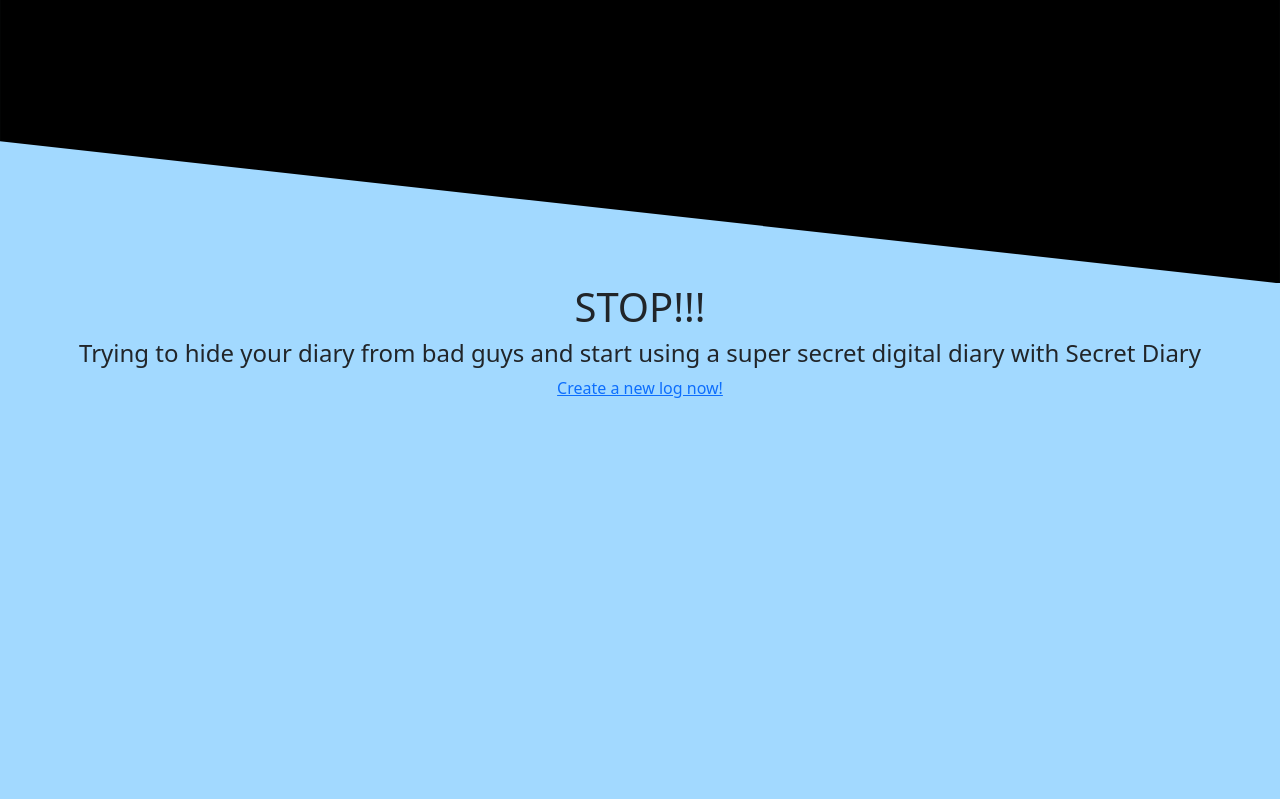
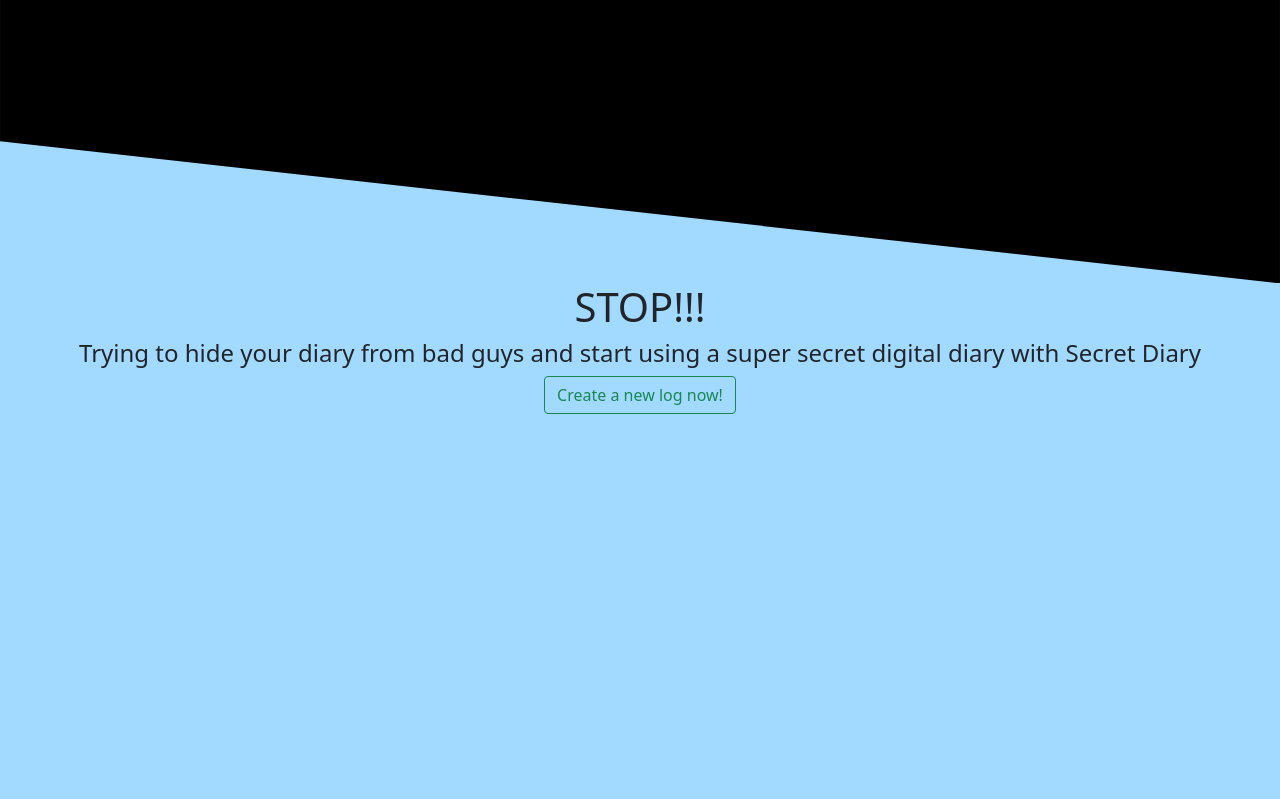
Before and after one commit to ChamodhNethsara/SECRET-DIARY, a Django app: page / in a window 1280 px wide. Shown: the part 55-854 px from the top of the page. Run offline with Django 3.2, Linux system fonts and the light colour scheme.

Commit message:
Update welcome.html

```diff
--- a/templates/diary/welcome.html
+++ b/templates/diary/welcome.html
@@ -15,7 +15,8 @@
 <h1> STOP!!! </h1>
 <h4> Trying to hide your diary from bad guys and start using a super secret digital diary with <span class="logo">Secret Diary</span></span></h4>
 
-
-<a href="/create">Create a new log now!</a>
+ <a href="/create/" >
+        <button class="btn btn-outline-success" type="submit">Create a new log now!</button>
+      </a>
 </div>
 {% endblock %}
```
